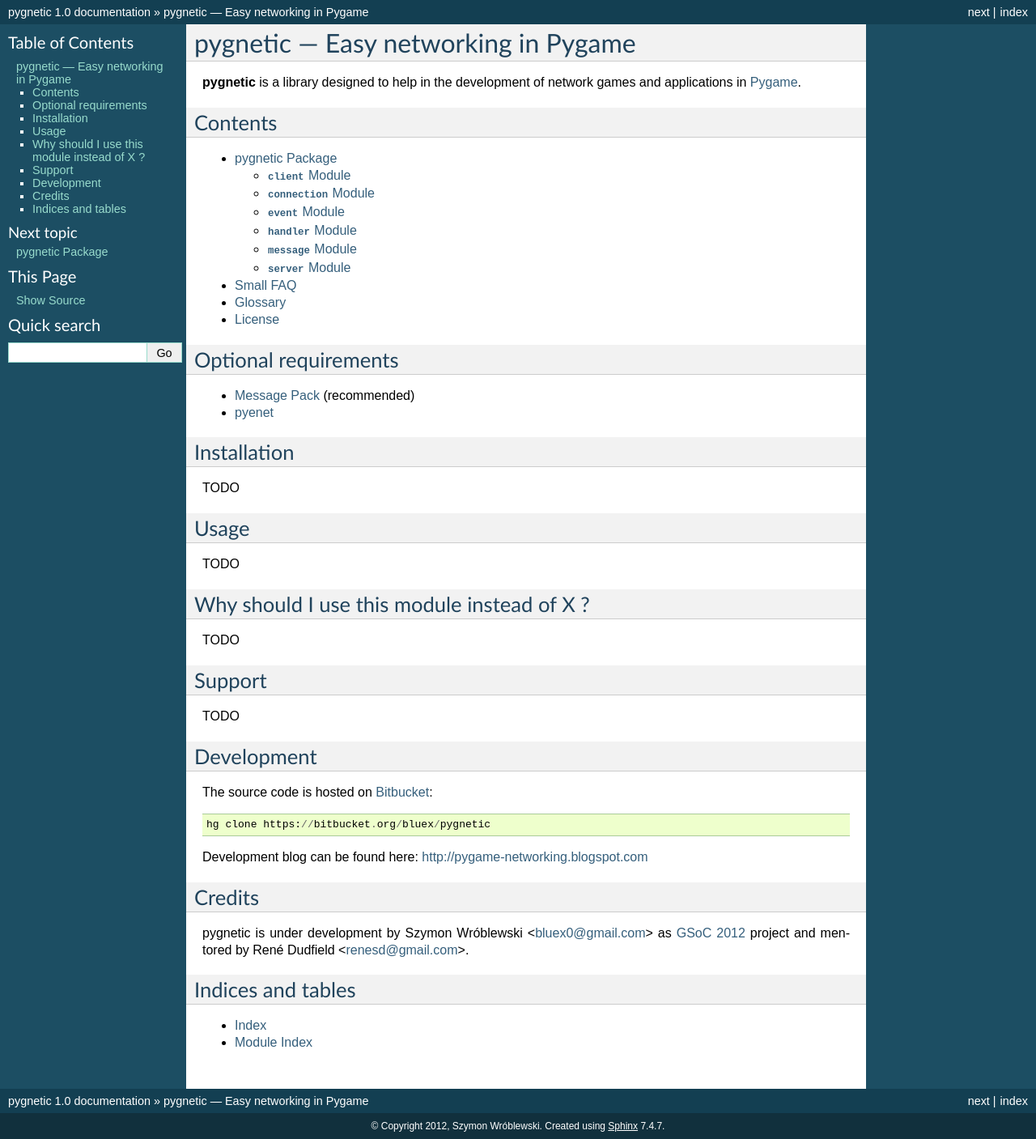
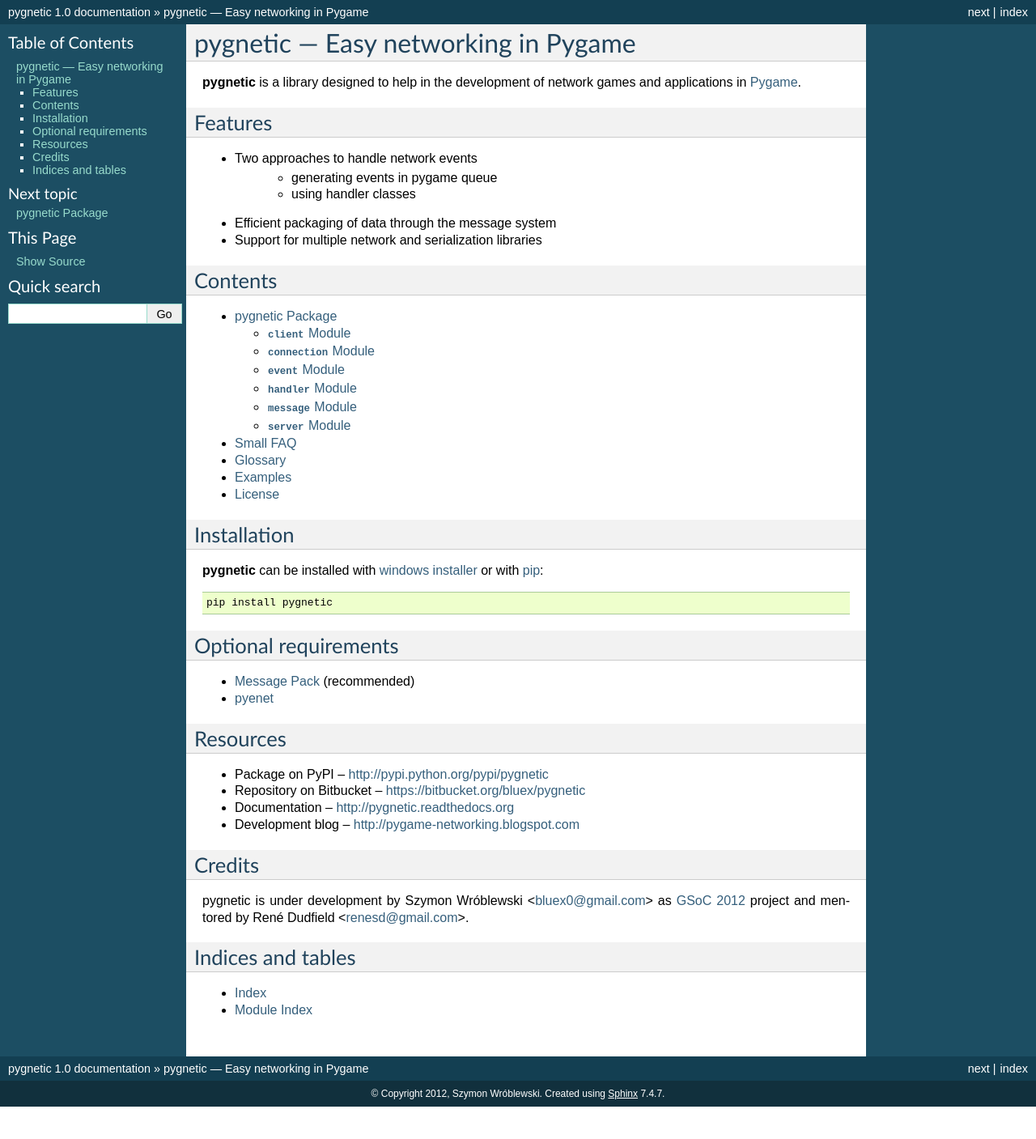
Before and after one commit to unkn-one/pygnetic, a Sphinx documentation site: the page built from doc/source/index.rst, in a window 1280 px wide. Shown: the whole page at 81% size. Built offline with Sphinx 7.4.7, drawn with Linux system fonts in a browser that asks for light colours; after the commit the page ends 1367 px from its top, so only the background shows below that.

Commit message:
updated documentation and examples

```diff
--- a/doc/source/api/index.rst
+++ b/doc/source/api/index.rst
@@ -161,12 +161,16 @@
 
    .. note::
 
+      To use events you need to enable them with :func:`.init`
+
+   .. warning::
+
       If you plan to change value of :const:`NETWORK` with
       :func:`.init`, then use::
 
          import pygnetic.event as event
          # rather than
-         # from pygnetic.event import NETWORK # wrong
+         # from pygnetic.event import NETWORK
 
 
 :mod:`handler` Module
--- a/doc/source/conf.py
+++ b/doc/source/conf.py
@@ -26,7 +26,10 @@
 # Add any Sphinx extension module names here, as strings. They can be extensions
 # coming with Sphinx (named 'sphinx.ext.*') or your custom ones.
 #extensions = ['sphinx.ext.autodoc', 'sphinx.ext.viewcode']
-extensions = ['sphinx.ext.autodoc', 'sphinx.ext.viewcode', 'sphinx.ext.intersphinx']
+extensions = ['sphinx.ext.autodoc',
+              'sphinx.ext.viewcode',
+              'sphinx.ext.intersphinx',
+              ]
 
 # Add any paths that contain templates here, relative to this directory.
 templates_path = ['_templates']
--- /dev/null
+++ b/doc/source/examples.rst
@@ -0,0 +1,6 @@
+Examples
+========
+
+.. literalinclude:: ../../test_server.py
+
+.. literalinclude:: ../../test_client_2.py
--- a/doc/source/index.rst
+++ b/doc/source/index.rst
@@ -3,6 +3,17 @@
 
 **pygnetic** is a library designed to help in the development of
 network games and applications in `Pygame <http://www.pygame.org>`_.
+
+
+Features
+--------
+
+* Two approaches to handle network events
+   * generating events in pygame queue
+   * using handler classes
+* Efficient packaging of data through the message system
+* Support for multiple network and serialization libraries
+
 
 Contents
 --------
@@ -12,7 +23,18 @@
    :glob:
 
    api/index
+   examples
    license
+
+
+Installation
+------------
+
+**pygnetic** can be installed with
+`windows installer <http://pypi.python.org/pypi/pygnetic/#downloads>`_
+or with `pip <http://www.pip-installer.org>`_::
+
+   pip install pygnetic
 
 Optional requirements
 ---------------------
@@ -21,38 +43,13 @@
 * `pyenet <http://code.google.com/p/pyenet/>`_
 
 
-Installation
-------------
+Resources
+---------
 
-TODO
-
-Usage
------
-
-TODO
-
-
-Why should I use this module instead of X ?
--------------------------------------------
-
-TODO
-
-
-Support
--------
-
-TODO
-
-
-Development
------------
-
-The source code is hosted on
-`Bitbucket <https://bitbucket.org/bluex/pygnetic>`_::
-
-   hg clone https://bitbucket.org/bluex/pygnetic
-
-Development blog can be found here: http://pygame-networking.blogspot.com
+* Package on PyPI -- http://pypi.python.org/pypi/pygnetic
+* Repository on Bitbucket -- https://bitbucket.org/bluex/pygnetic
+* Documentation -- http://pygnetic.readthedocs.org
+* Development blog -- http://pygame-networking.blogspot.com
 
 
 Credits
--- a/test_client_3.py
+++ b/test_client_3.py
@@ -47,7 +47,7 @@
     pygame.display.flip()
 
     # Network init
-    net.init(events=True, logging_lvl=logging.DEBUG, n_module='socket')  # enable Pygame events
+    net.init(events=True, logging_lvl=logging.DEBUG)  # enable Pygame events
     echo = net.register('echo', ('msg', 'msg_id'))
     client = net.Client()
     connection = None
@@ -68,7 +68,7 @@
                             connection.disconnect()
                             connection_status(screen, (140, 38), False)
                     else:
-                        connection = client.connect("localhost", 54301)
+                        connection = client.connect("localhost", 1337)
                         connection_status(screen, (140, 38), False)
                 if e.key == K_l:
                     limit = not limit
```
Also changed, not shown: test_client_2.py (+13 -9 lines), test_server.py (+12 -11 lines).
